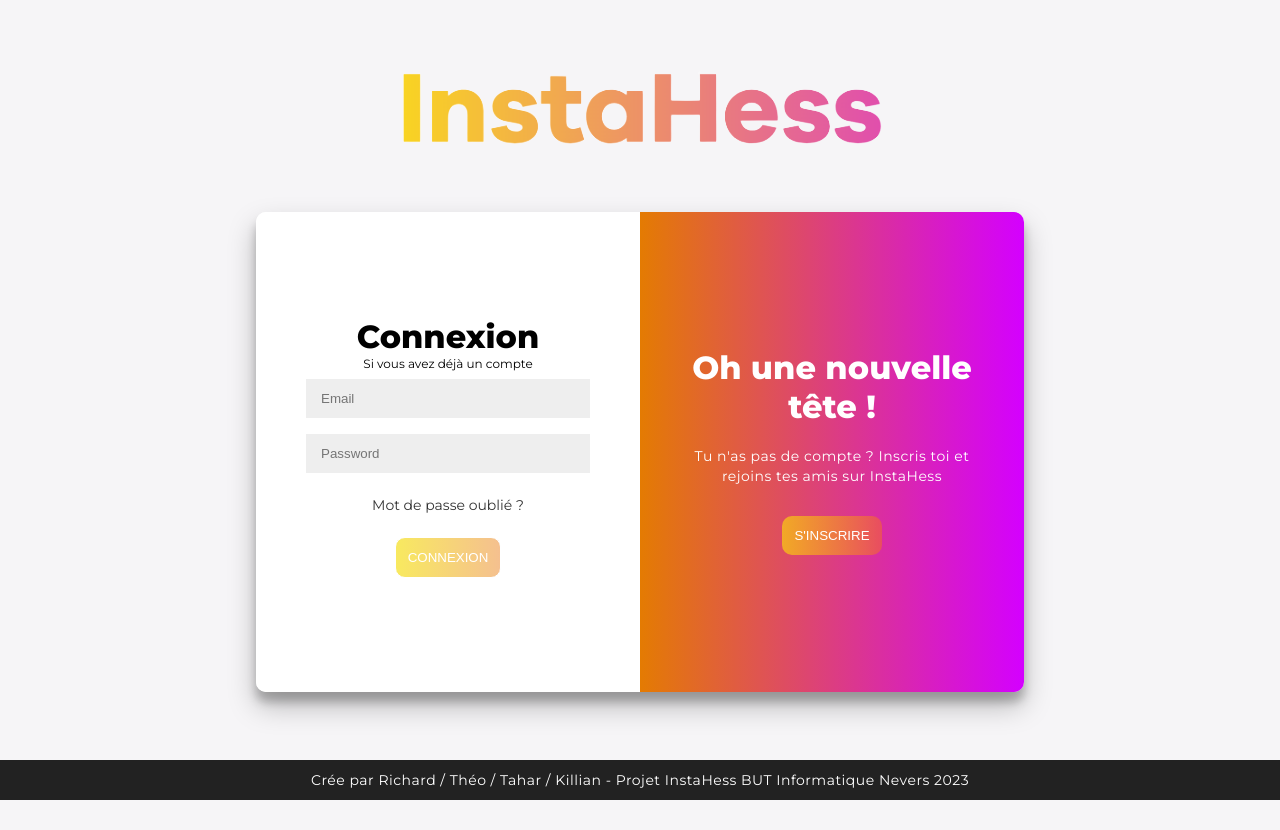
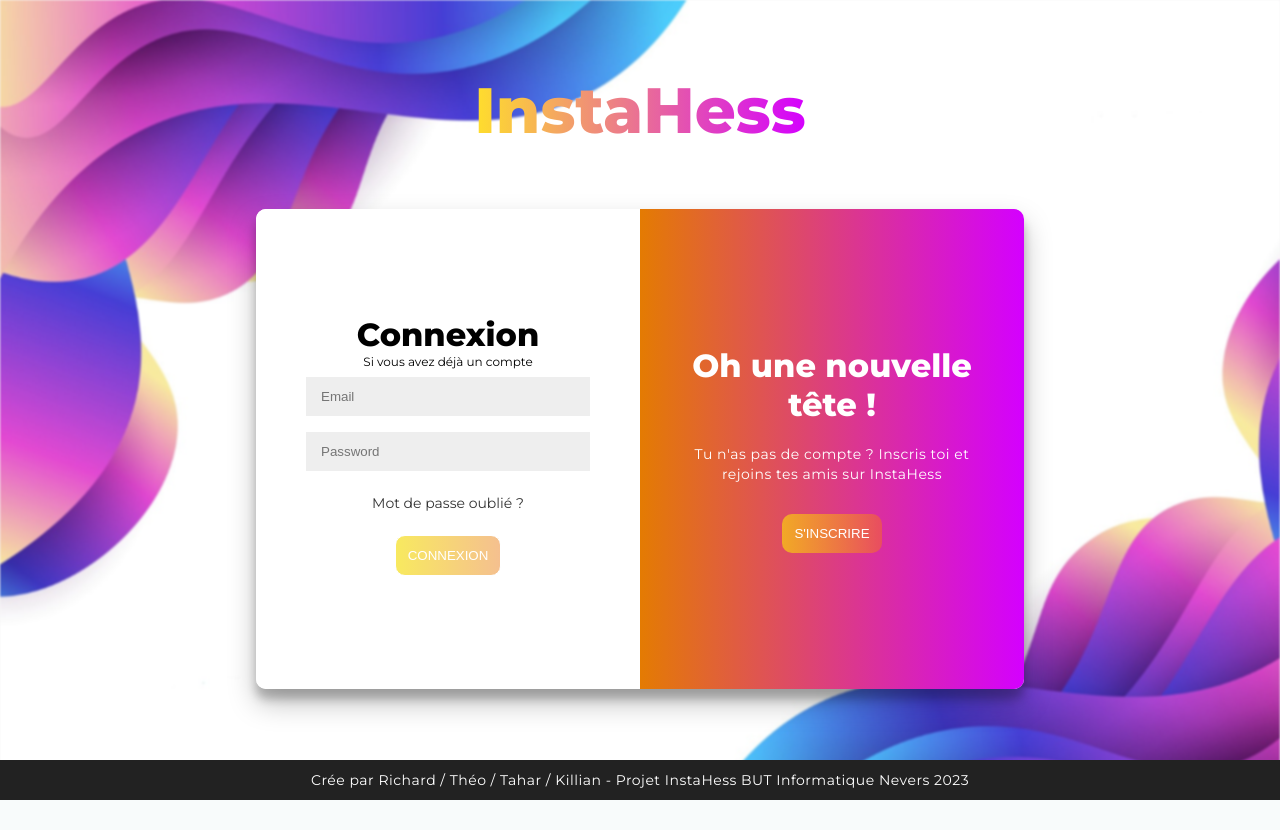
Before and after one commit to DidonCode/BUT2-S3, a PHP site: the page made by account/sign in.php in a window 1280 px wide. After the commit the page ends 800 px from the top, so only its background shows below. Run offline with PHP 8.4, Linux system fonts and the light colour scheme.

Commit message:
Ajout du fond de la page de connexion inscription

```diff
--- a/account/sign in.php
+++ b/account/sign in.php
@@ -67,15 +67,18 @@
 ?>
 
 <!DOCTYPE html>
-<html>
+<html style="height: 100%">
 	<head>
 		<title>InstaHess-Connexion</title>
 		<meta charset="utf-8">
 		<link rel="stylesheet" href="../css/connexion.css">
 	</head>
 
-	<body>
-		<div class="logo"><img src="../images/InstaHess.png" alt="logo"></div>
+	<body style="height: 100%;">
+		<div class="background-login"></div>
+		<div class="logo">
+			<h1 class="logo-title">InstaHess</h1>
+		</div>
 		<div class="container" id="container">
 			<div class="form-container sign-up-container">
 				<form method="POST">
--- a/css/connexion.css
+++ b/css/connexion.css
@@ -6,6 +6,23 @@
 
 .logo{
     margin-bottom:60px;
+}
+
+.logo-title{
+    font-size: 5vw;
+    background: linear-gradient(90deg, #ffdf2b 0%, #d400ff 100%);
+    -webkit-background-clip: text;
+    color: transparent;
+}
+
+.background-login{
+    background-image: url('../images/r.jpg');
+    background-repeat: no-repeat;
+    background-size: cover;
+    filter: blur(1px);
+    position: absolute;
+    top: 0px; left: 0px; right: 0px; bottom: 0px;
+    z-index: -1;
 }
 
 body {
```
Also changed, not shown: images/r.jpg (added).
